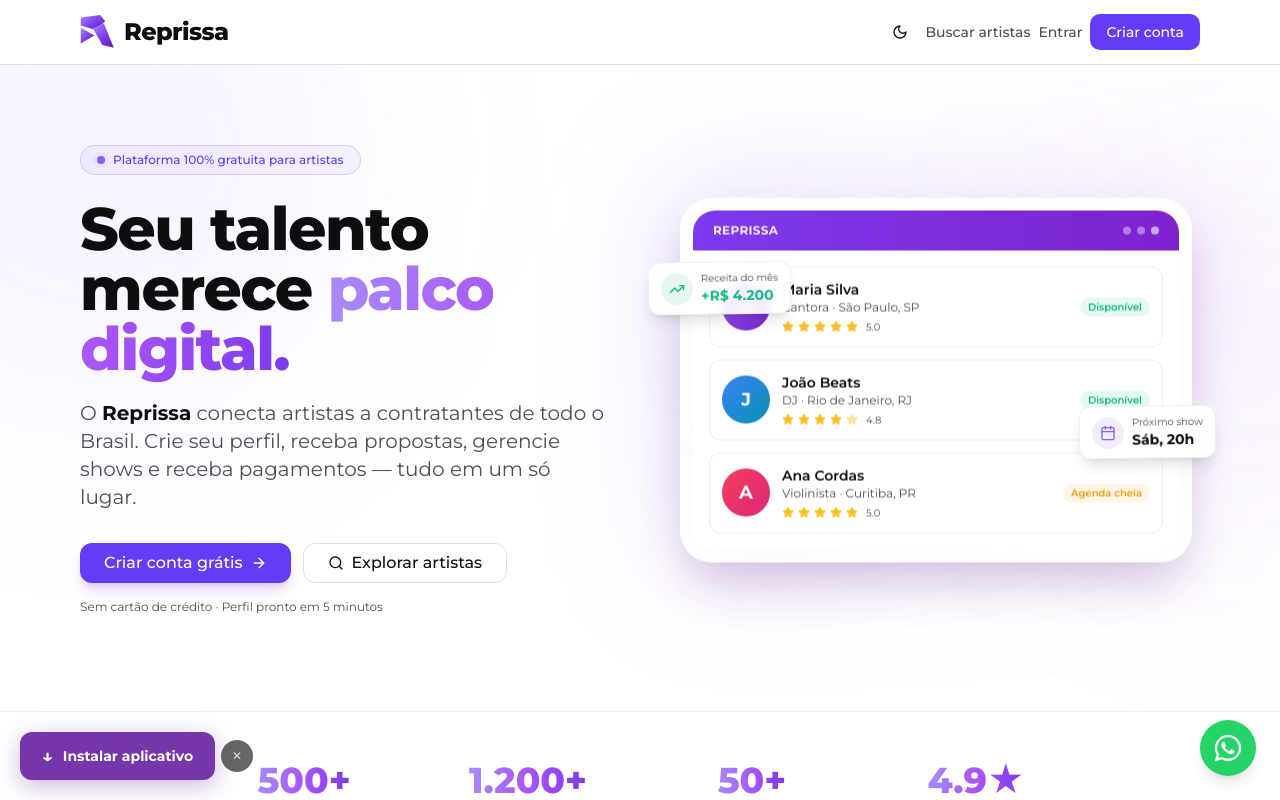
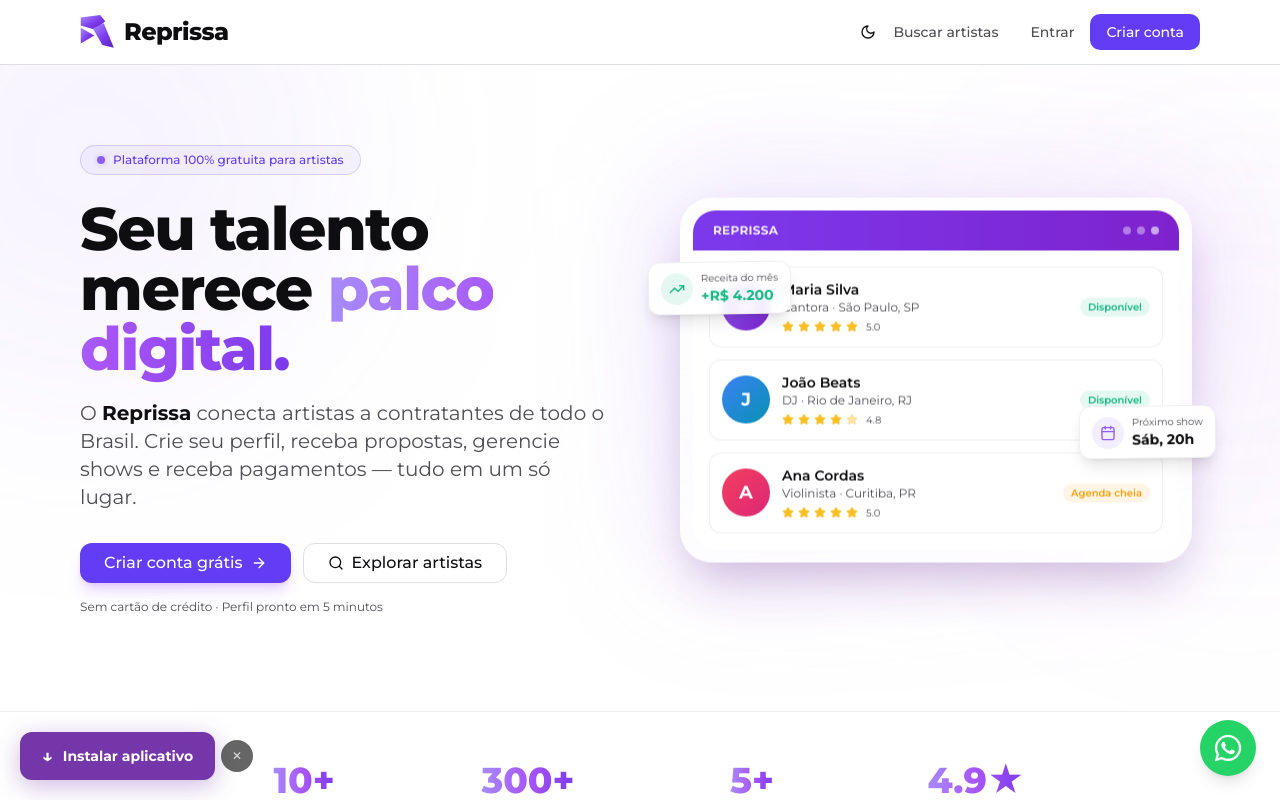
Before and after one commit to KauanValle/artists-frontend, a React (Vite) app: page / in a window 1280 px wide. Shown: the top 800 px of the page. Built offline with nearby package versions, Linux system fonts and the light colour scheme; no server answers.

Commit message:
Subindo alteracoes

```diff
--- a/src/layouts/PublicLayout.tsx
+++ b/src/layouts/PublicLayout.tsx
@@ -20,7 +20,7 @@ export function PublicLayout() {
           </Link>
           <div className="flex items-center gap-1 sm:gap-2">
             <ThemeToggle />
-            <Link to="/artistas" className="hidden text-sm font-medium text-muted-foreground hover:text-foreground sm:inline">
+            <Link to="/artistas" className="hidden text-sm font-medium text-muted-foreground hover:text-foreground sm:inline mr-6">
               Buscar artistas
             </Link>
 
@@ -48,7 +48,7 @@ export function PublicLayout() {
               </>
             ) : (
               <>
-                <Link to="/login" className="text-sm font-medium text-muted-foreground hover:text-foreground">
+                <Link to="/login" className="text-sm font-medium text-muted-foreground hover:text-foreground mr-2">
                   Entrar
                 </Link>
                 <Link
--- a/src/pages/public/LandingPage.tsx
+++ b/src/pages/public/LandingPage.tsx
@@ -273,9 +273,9 @@ export function LandingPage() {
       {/* ── SOCIAL PROOF ── */}
       <section className="border-y border-border/50 bg-card/30 py-12 backdrop-blur-sm">
         <div className="mx-auto grid max-w-4xl grid-cols-2 gap-8 px-4 sm:grid-cols-4">
-          <StatPill value="500+" label="Artistas cadastrados" />
-          <StatPill value="1.200+" label="Shows realizados" />
-          <StatPill value="50+" label="Cidades atendidas" />
+          <StatPill value="10+" label="Artistas cadastrados" />
+          <StatPill value="300+" label="Shows realizados" />
+          <StatPill value="5+" label="Cidades atendidas" />
           <StatPill value="4.9★" label="Avaliação média" />
         </div>
       </section>
```
